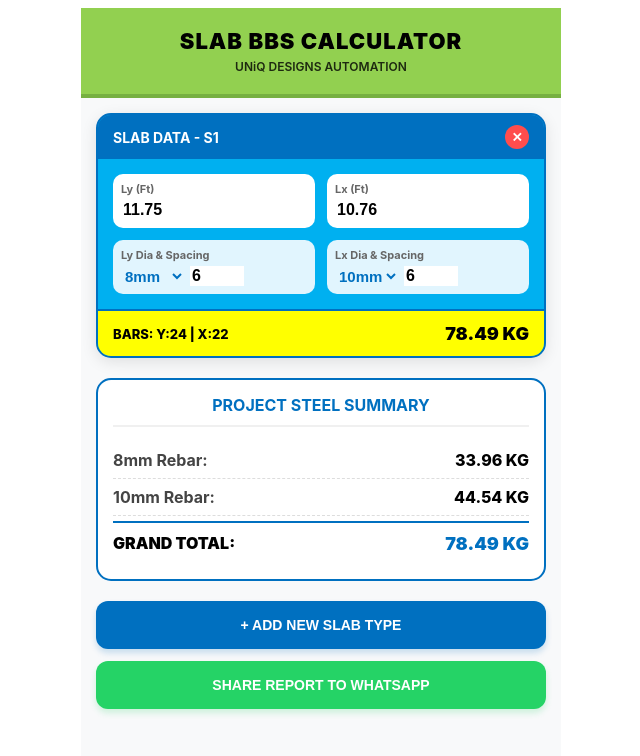
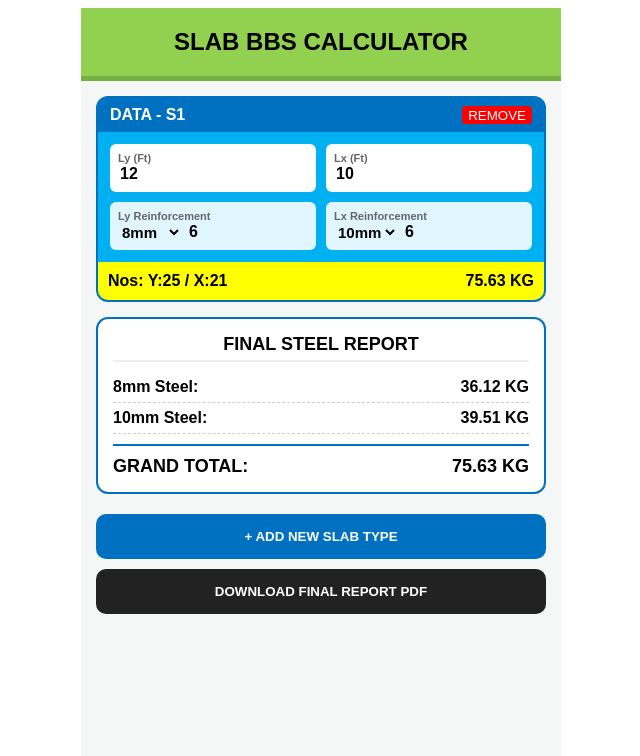
Before and after one commit to Movieeesss/SLAB-BBS, a React (Vite) app: page / in a window 1280 px wide. Shown: the top 756 px of the page, without its empty margins (319-959 px from the left). Built offline with nearby package versions, Linux system fonts and the light colour scheme.

Commit message:
Update SlabBBS.tsx

```diff
--- a/src/SlabBBS.tsx
+++ b/src/SlabBBS.tsx
@@ -17,7 +17,7 @@ const ROD_OPTIONS = [8, 10, 12, 16, 20, 25];
 
 export default function SlabBBSCalculator() {
   const [rows, setRows] = useState<SlabRow[]>([
-    { id: 1, tag: 'S1', lyFt: '11.75', lxFt: '10.76', diaY: '8', spY: '6', diaX: '10', spX: '6' }
+    { id: 1, tag: 'S1', lyFt: '12', lxFt: '10', diaY: '8', spY: '6', diaX: '10', spX: '6' }
   ]);
 
   const computedData = useMemo(() => {
@@ -32,10 +32,11 @@ export default function SlabBBSCalculator() {
       const lyM = lyFt / 3.281;
       const lxM = lxFt / 3.281;
 
-      // Nos Calculation matching Excel logic: (Length / Spacing) + 1
+      // Bar count logic: (Length / Spacing) + 1
       const nosY = spY > 0 ? Math.floor(lyM / (spY / 12 / 3.281)) + 1 : 0;
       const nosX = spX > 0 ? Math.floor(lxM / (spX / 12 / 3.281)) + 1 : 0;
 
+      // D^2 / 162 Weight Formula
       const weightY = (lyM * nosY * (dY * dY)) / 162;
       const weightX = (lxM * nosX * (dX * dX)) / 162;
       const totalKg = weightY + weightX;
@@ -43,6 +44,7 @@ export default function SlabBBSCalculator() {
       return { ...r, nosY, nosX, totalKg, weightY, weightX };
     });
 
+    // Diameter-wise Summary Aggregator
     const summary: Record<number, number> = { 8: 0, 10: 0, 12: 0, 16: 0, 20: 0, 25: 0 };
     results.forEach(res => {
       summary[parseInt(res.diaY)] += res.weightY;
@@ -56,172 +58,126 @@ export default function SlabBBSCalculator() {
     setRows(rows.map(row => row.id === id ? { ...row, [field]: val } : row));
   };
 
-  const shareToWhatsApp = () => {
-    let message = `*UNiQ DESIGNS - SLAB BBS REPORT*%0A%0A`;
-    computedData.results.forEach(r => {
-      message += `*${r.tag}*: ${r.lyFt}'x${r.lxFt}'%0A- Ly: ${r.diaY}mm @ ${r.spY}" (${r.nosY} nos)%0A- Lx: ${r.diaX}mm @ ${r.spX}" (${r.nosX} nos)%0A- Weight: *${r.totalKg.toFixed(2)} KG*%0A%0A`;
+  const generateFinalPDF = () => {
+    const doc = new jsPDF();
+    doc.setFont("helvetica", "bold");
+    doc.setFontSize(18);
+    doc.text("SLAB BBS FINAL REPORT", 105, 15, { align: "center" });
+
+    // Individual Slab Breakdown Table
+    autoTable(doc, {
+      startY: 25,
+      head: [['Slab', 'Size (Ft)', 'Ly Reinforcement', 'Lx Reinforcement', 'Total Weight']],
+      body: computedData.results.map(r => [
+        r.tag,
+        `${r.lyFt}' x ${r.lxFt}'`,
+        `${r.diaY}mm @ ${r.spY}"`,
+        `${r.diaX}mm @ ${r.spX}"`,
+        `${r.totalKg.toFixed(2)} KG`
+      ]),
+      headStyles: { fillColor: [0, 112, 192] },
+      theme: 'grid'
     });
-    const total = Object.values(computedData.summary).reduce((a, b) => a + b, 0);
-    message += `*TOTAL PROJECT STEEL:* ${total.toFixed(2)} KG`;
-    window.open(`https://wa.me/?text=${message}`, '_blank');
+
+    // Diameter-wise Summary Table
+    const finalY = (doc as any).lastAutoTable.finalY + 10;
+    doc.text("FINAL STEEL SUMMARY", 14, finalY);
+
+    const summaryRows = Object.entries(computedData.summary)
+      .filter(([_, kg]) => kg > 0)
+      .map(([dia, kg]) => [`${dia}mm Rebar`, `${kg.toFixed(2)} KG`]);
+
+    const grandTotal = Object.values(computedData.summary).reduce((a, b) => a + b, 0);
+    summaryRows.push([{ content: 'GRAND TOTAL', styles: { fontStyle: 'bold' } }, { content: `${grandTotal.toFixed(2)} KG`, styles: { fontStyle: 'bold' } }]);
+
+    autoTable(doc, {
+      startY: finalY + 5,
+      head: [['Diameter', 'Total Quantity']],
+      body: summaryRows,
+      headStyles: { fillColor: [146, 208, 80] },
+      theme: 'striped'
+    });
+
+    doc.save("Slab_BBS_Final_Report.pdf");
   };
 
   return (
-    <div style={{ maxWidth: '480px', margin: '0 auto', fontFamily: '"Inter", system-ui, sans-serif', backgroundColor: '#f8f9fa', minHeight: '100vh', paddingBottom: '30px' }}>
-      {/* Professional Header */}
-      <header style={{ backgroundColor: '#92d050', padding: '20px 10px', textAlign: 'center', borderBottom: '4px solid #76b041' }}>
-        <h1 style={{ margin: 0, fontSize: '22px', fontWeight: '900', color: '#000', letterSpacing: '1px' }}>SLAB BBS CALCULATOR</h1>
-        <p style={{ margin: '5px 0 0', fontSize: '12px', fontWeight: '600', opacity: 0.8 }}>UNiQ DESIGNS AUTOMATION</p>
+    <div style={{ maxWidth: '480px', margin: '0 auto', fontFamily: 'sans-serif', backgroundColor: '#f4f7f6', minHeight: '100vh', paddingBottom: '40px' }}>
+      <header style={{ backgroundColor: '#92d050', padding: '20px', textAlign: 'center', borderBottom: '5px solid #76b041' }}>
+        <h1 style={{ margin: 0, fontSize: '24px', fontWeight: '900', color: '#000' }}>SLAB BBS CALCULATOR</h1>
       </header>
 
       <div style={{ padding: '15px' }}>
         {rows.map((row, idx) => {
           const res = computedData.results[idx];
           return (
-            <div key={row.id} style={{ backgroundColor: '#00b0f0', borderRadius: '15px', border: '2px solid #0070c0', marginBottom: '20px', overflow: 'hidden', boxShadow: '0 4px 15px rgba(0,0,0,0.1)' }}>
-              {/* Card Header */}
-              <div style={{ backgroundColor: '#0070c0', color: '#fff', padding: '10px 15px', display: 'flex', justifyContent: 'space-between', alignItems: 'center' }}>
-                <span style={{ fontWeight: 'bold', fontSize: '14px' }}>SLAB DATA - {row.tag}</span>
-                <button onClick={() => setRows(rows.filter(r => r.id !== row.id))} style={{ background: '#ff4d4d', border: 'none', color: '#fff', borderRadius: '50%', width: '24px', height: '24px', cursor: 'pointer', fontWeight: 'bold' }}>✕</button>
+            <div key={row.id} style={{ backgroundColor: '#00b0f0', borderRadius: '12px', border: '2px solid #0070c0', marginBottom: '15px', overflow: 'hidden' }}>
+              <div style={{ backgroundColor: '#0070c0', color: '#fff', padding: '8px 12px', display: 'flex', justifyContent: 'space-between' }}>
+                <span style={{ fontWeight: 'bold' }}>DATA - {row.tag}</span>
+                <button onClick={() => setRows(rows.filter(r => r.id !== row.id))} style={{ background: 'red', border: 'none', color: '#fff', borderRadius: '4px', cursor: 'pointer' }}>REMOVE</button>
               </div>
 
-              {/* Input Grid */}
-              <div style={{ padding: '15px', display: 'grid', gridTemplateColumns: '1fr 1fr', gap: '12px' }}>
-                <div style={inputGroupStyle}>
-                  <label style={labelStyle}>Ly (Ft)</label>
-                  <input type="number" value={row.lyFt} onChange={e => updateRow(row.id, 'lyFt', e.target.value)} style={inputStyle} />
-                </div>
-                <div style={inputGroupStyle}>
-                  <label style={labelStyle}>Lx (Ft)</label>
-                  <input type="number" value={row.lxFt} onChange={e => updateRow(row.id, 'lxFt', e.target.value)} style={inputStyle} />
-                </div>
+              <div style={{ padding: '12px', display: 'grid', gridTemplateColumns: '1fr 1fr', gap: '10px' }}>
+                <div style={inputBox}><label style={lbl}>Ly (Ft)</label><input type="number" value={row.lyFt} onChange={e => updateRow(row.id, 'lyFt', e.target.value)} style={inpt} /></div>
+                <div style={inputBox}><label style={lbl}>Lx (Ft)</label><input type="number" value={row.lxFt} onChange={e => updateRow(row.id, 'lxFt', e.target.value)} style={inpt} /></div>
 
-                {/* Reinforcement Ly */}
-                <div style={{ ...inputGroupStyle, backgroundColor: '#e1f5fe' }}>
-                  <label style={labelStyle}>Ly Dia & Spacing</label>
+                <div style={blueBox}>
+                  <label style={lbl}>Ly Reinforcement</label>
                   <div style={{ display: 'flex', gap: '5px' }}>
-                    <select value={row.diaY} onChange={e => updateRow(row.id, 'diaY', e.target.value)} style={selectStyle}>
+                    <select value={row.diaY} onChange={e => updateRow(row.id, 'diaY', e.target.value)} style={sel}>
                       {ROD_OPTIONS.map(d => <option key={d} value={d}>{d}mm</option>)}
                     </select>
-                    <input type="number" value={row.spY} onChange={e => updateRow(row.id, 'spY', e.target.value)} style={{ ...inputStyle, width: '50px' }} />
+                    <input type="number" value={row.spY} onChange={e => updateRow(row.id, 'spY', e.target.value)} style={inptSmall} />
                   </div>
                 </div>
 
-                {/* Reinforcement Lx */}
-                <div style={{ ...inputGroupStyle, backgroundColor: '#e1f5fe' }}>
-                  <label style={labelStyle}>Lx Dia & Spacing</label>
+                <div style={blueBox}>
+                  <label style={lbl}>Lx Reinforcement</label>
                   <div style={{ display: 'flex', gap: '5px' }}>
-                    <select value={row.diaX} onChange={e => updateRow(row.id, 'diaX', e.target.value)} style={selectStyle}>
+                    <select value={row.diaX} onChange={e => updateRow(row.id, 'diaX', e.target.value)} style={sel}>
                       {ROD_OPTIONS.map(d => <option key={d} value={d}>{d}mm</option>)}
                     </select>
-                    <input type="number" value={row.spX} onChange={e => updateRow(row.id, 'spX', e.target.value)} style={{ ...inputStyle, width: '50px' }} />
+                    <input type="number" value={row.spX} onChange={e => updateRow(row.id, 'spX', e.target.value)} style={inptSmall} />
                   </div>
                 </div>
               </div>
 
-              {/* Sub-Total Bar */}
-              <div style={{ backgroundColor: '#ffff00', padding: '12px 15px', display: 'flex', justifyContent: 'space-between', alignItems: 'center', borderTop: '2px solid #0070c0' }}>
-                <div style={{ fontSize: '13px', fontWeight: '800' }}>
-                  BARS: Y:{res.nosY} | X:{res.nosX}
-                </div>
-                <div style={{ fontSize: '18px', fontWeight: '900', color: '#000' }}>
-                  {res.totalKg.toFixed(2)} KG
-                </div>
+              <div style={{ backgroundColor: '#ffff00', padding: '10px', display: 'flex', justifyContent: 'space-between', fontWeight: '900' }}>
+                <span>Nos: Y:{res.nosY} / X:{res.nosX}</span>
+                <span>{res.totalKg.toFixed(2)} KG</span>
               </div>
             </div>
           );
         })}
 
-        {/* Steel Summary Section */}
-        <div style={{ backgroundColor: '#fff', borderRadius: '15px', border: '2px solid #0070c0', padding: '15px', marginBottom: '20px' }}>
-          <h2 style={{ margin: '0 0 15px 0', fontSize: '16px', textAlign: 'center', color: '#0070c0', borderBottom: '2px solid #f0f0f0', paddingBottom: '10px' }}>PROJECT STEEL SUMMARY</h2>
+        {/* Professional Summary Card */}
+        <div style={{ background: '#fff', border: '2px solid #0070c0', borderRadius: '12px', padding: '15px', marginBottom: '20px' }}>
+          <h2 style={{ margin: '0 0 10px 0', fontSize: '18px', textAlign: 'center', borderBottom: '2px solid #eee', paddingBottom: '5px' }}>FINAL STEEL REPORT</h2>
           {Object.entries(computedData.summary).map(([dia, kg]) => kg > 0 && (
-            <div key={dia} style={{ display: 'flex', justifyContent: 'space-between', padding: '8px 0', borderBottom: '1px dashed #ddd' }}>
-              <span style={{ fontWeight: '700', color: '#444' }}>{dia}mm Rebar:</span>
-              <span style={{ fontWeight: '800', color: '#000' }}>{kg.toFixed(2)} KG</span>
+            <div key={dia} style={{ display: 'flex', justifyContent: 'space-between', padding: '6px 0', borderBottom: '1px dashed #ccc' }}>
+              <span style={{ fontWeight: 'bold' }}>{dia}mm Steel:</span>
+              <span style={{ fontWeight: 'bold' }}>{kg.toFixed(2)} KG</span>
             </div>
           ))}
-          <div style={{ display: 'flex', justifyContent: 'space-between', padding: '10px 0', marginTop: '5px', borderTop: '2px solid #0070c0' }}>
-            <span style={{ fontWeight: '900' }}>GRAND TOTAL:</span>
-            <span style={{ fontWeight: '900', color: '#0070c0', fontSize: '18px' }}>
-              {Object.values(computedData.summary).reduce((a, b) => a + b, 0).toFixed(2)} KG
-            </span>
+          <div style={{ display: 'flex', justifyContent: 'space-between', marginTop: '10px', paddingTop: '10px', borderTop: '2px solid #0070c0', fontWeight: '900', fontSize: '18px' }}>
+            <span>GRAND TOTAL:</span>
+            <span>{Object.values(computedData.summary).reduce((a, b) => a + b, 0).toFixed(2)} KG</span>
           </div>
         </div>
 
-        {/* Action Buttons */}
-        <button
-          onClick={() => setRows([...rows, { id: Date.now(), tag: `S${rows.length + 1}`, lyFt: '10', lxFt: '10', diaY: '8', spY: '6', diaX: '8', spX: '6' }])}
-          style={primaryBtnStyle}
-        >
-          + ADD NEW SLAB TYPE
-        </button>
-
-        <button onClick={shareToWhatsApp} style={whatsappBtnStyle}>
-          SHARE REPORT TO WHATSAPP
-        </button>
+        <button onClick={() => setRows([...rows, { id: Date.now(), tag: `S${rows.length + 1}`, lyFt: '10', lxFt: '10', diaY: '8', spY: '6', diaX: '8', spX: '6' }])} style={btnBlue}>+ ADD NEW SLAB TYPE</button>
+        <button onClick={generateFinalPDF} style={btnBlack}>DOWNLOAD FINAL REPORT PDF</button>
       </div>
     </div>
   );
 }
 
-// Styling Objects for cleaner code
-const inputGroupStyle: React.CSSProperties = {
-  backgroundColor: '#fff',
-  padding: '8px',
-  borderRadius: '10px',
-  display: 'flex',
-  flexDirection: 'column'
-};
-
-const labelStyle: React.CSSProperties = {
-  fontSize: '11px',
-  fontWeight: 'bold',
-  color: '#666',
-  marginBottom: '4px'
-};
-
-const inputStyle: React.CSSProperties = {
-  border: 'none',
-  fontSize: '16px',
-  fontWeight: '900',
-  outline: 'none',
-  color: '#000',
-  width: '100%'
-};
-
-const selectStyle: React.CSSProperties = {
-  border: 'none',
-  background: 'transparent',
-  fontSize: '15px',
-  fontWeight: '900',
-  color: '#0070c0',
-  cursor: 'pointer'
-};
-
-const primaryBtnStyle: React.CSSProperties = {
-  width: '100%',
-  padding: '16px',
-  backgroundColor: '#0070c0',
-  color: '#fff',
-  border: 'none',
-  borderRadius: '12px',
-  fontWeight: 'bold',
-  fontSize: '14px',
-  marginBottom: '12px',
-  cursor: 'pointer',
-  boxShadow: '0 4px 6px rgba(0,112,192,0.2)'
-};
-
-const whatsappBtnStyle: React.CSSProperties = {
-  width: '100%',
-  padding: '16px',
-  backgroundColor: '#25D366',
-  color: '#fff',
-  border: 'none',
-  borderRadius: '12px',
-  fontWeight: 'bold',
-  fontSize: '14px',
-  cursor: 'pointer',
-  boxShadow: '0 4px 6px rgba(37,211,102,0.2)'
-};
+// Minimalist Styles
+const inputBox: React.CSSProperties = { background: '#fff', padding: '8px', borderRadius: '6px' };
+const blueBox: React.CSSProperties = { background: '#e1f5fe', padding: '8px', borderRadius: '6px' };
+const lbl: React.CSSProperties = { fontSize: '11px', fontWeight: 'bold', display: 'block', color: '#666' };
+const inpt: React.CSSProperties = { border: 'none', fontSize: '16px', fontWeight: 'bold', width: '100%', outline: 'none' };
+const inptSmall: React.CSSProperties = { border: 'none', fontSize: '16px', fontWeight: 'bold', width: '40px', background: 'transparent' };
+const sel: React.CSSProperties = { border: 'none', fontWeight: 'bold', background: 'transparent', fontSize: '15px' };
+const btnBlue: React.CSSProperties = { width: '100%', padding: '15px', backgroundColor: '#0070c0', color: '#fff', border: 'none', borderRadius: '10px', fontWeight: 'bold', cursor: 'pointer', marginBottom: '10px' };
+const btnBlack: React.CSSProperties = { width: '100%', padding: '15px', backgroundColor: '#222', color: '#fff', border: 'none', borderRadius: '10px', fontWeight: 'bold', cursor: 'pointer' };
```
